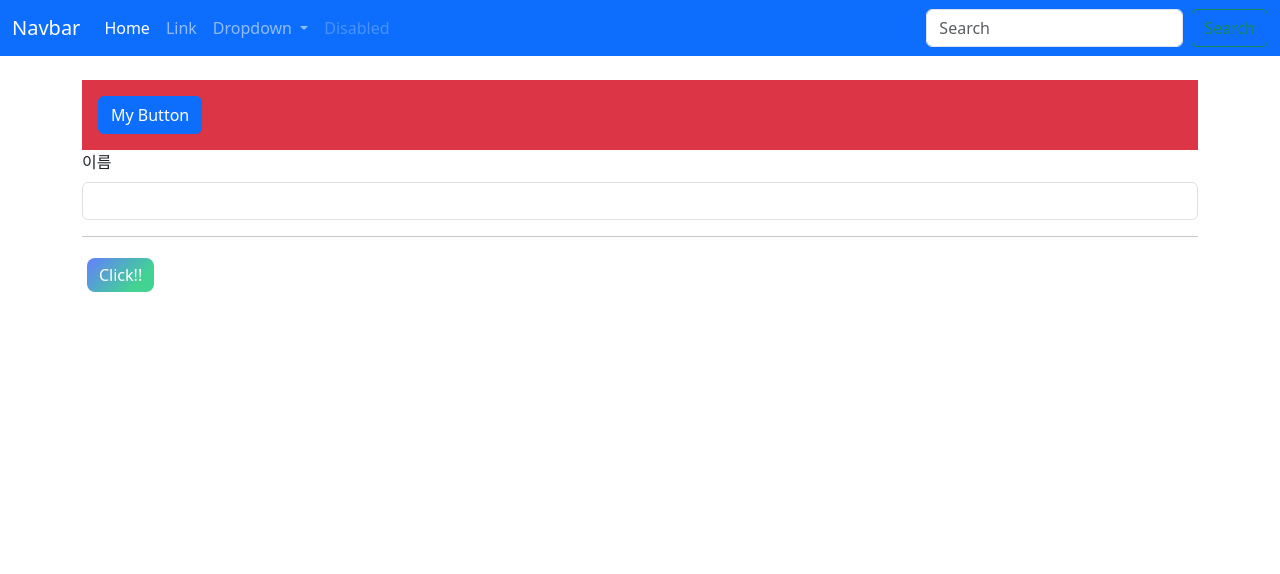
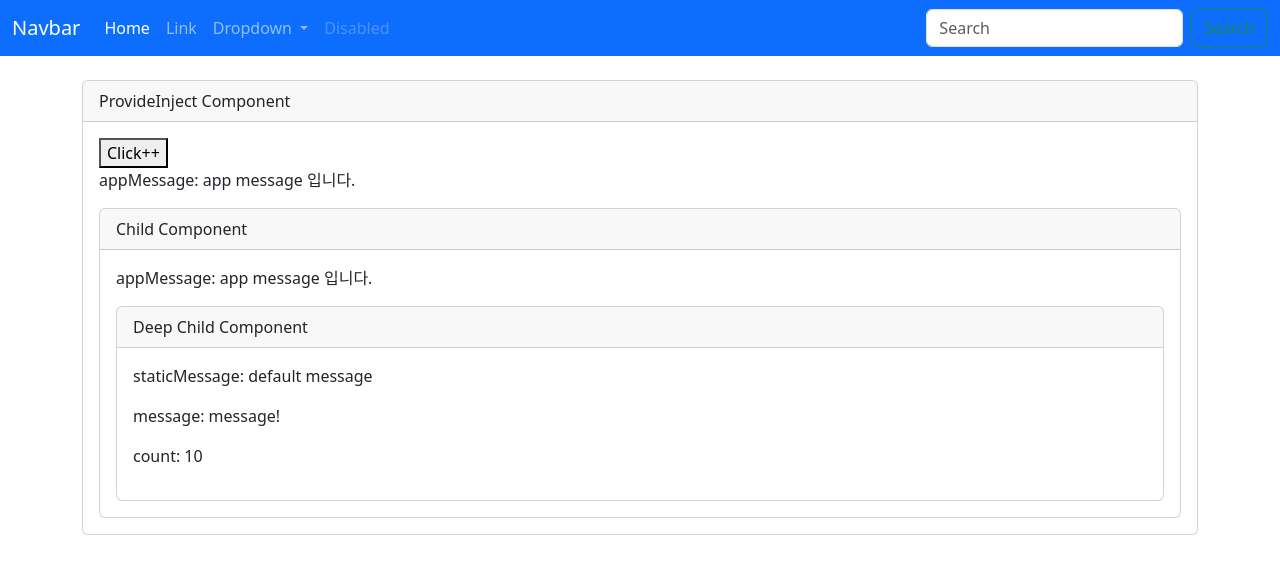
Before and after one commit to inpa12/learn-vue, a Vue app: page / in a window 1280 px wide. Shown: the top 574 px of the page. Built offline with nearby package versions, Linux system fonts and the light colour scheme.

Commit message:
20250507-2

```diff
--- /dev/null
+++ b/src/components/Child.vue
@@ -0,0 +1,30 @@
+<template>
+    <div class="card">
+        <div class="card-header">Child Component</div>
+        <div class="card-body">
+            <p>appMessage: {{ appMessage }}</p>
+            <DeepChild></DeepChild>
+        </div>
+    </div>
+</template>
+
+<script>
+import { inject } from 'vue';
+import DeepChild from './DeepChild.vue';
+
+export default {
+    components: {
+        DeepChild,
+    },
+    setup () {
+        const appMessage = inject('app-message');
+        return {
+            appMessage,
+        }
+    }
+}
+</script>
+
+<style lang="scss" scoped>
+
+</style>
--- /dev/null
+++ b/src/components/DeepChild.vue
@@ -0,0 +1,27 @@
+<template>
+	<div class="card">
+		<div class="card-header">Deep Child Component</div>
+		<div class="card-body">
+			<p>staticMessage: {{ staticMessage }}</p>
+			<p>message: {{ message }}</p>
+			<p>count: {{ count }}</p>
+		</div>
+	</div>
+</template>
+
+<script>
+import { inject } from 'vue';
+
+export default {
+	setup() {
+		const staticMessage = inject('static-message', 'default message');
+		const { message, updateMessage } = inject('message');
+        updateMessage('!');
+        message.value = message.value + '!';
+		const count = inject('count');
+		return { staticMessage, message, count };
+	},
+};
+</script>
+
+<style lang="scss" scoped></style>
--- a/src/components/FancyButton.vue
+++ b/src/components/FancyButton.vue
@@ -1,7 +1,6 @@
 <template>
 	<button class="fancy-btn">
-		<!-- <slot :fancy-message="fancyMessage"><span>!!</span>Default Click!!</slot> -->
-         <slot></slot>
+		<slot :fancy-message="fancyMessage"><span>!!</span>Default Click!!</slot>
 	</button>
 </template>
 
@@ -10,9 +9,8 @@ import { ref } from 'vue';
 
 export default {
 	setup() {
-		//const fancyMessage = ref('Fancy Message');
-		//return { fancyMessage };
-        return {}
+		const fancyMessage = ref('Fancy Message');
+		return { fancyMessage };
 	},
 };
 </script>
--- /dev/null
+++ b/src/components/ProvideInject.vue
@@ -0,0 +1,44 @@
+<template>
+    <div class="container py-4">
+        <div class="card">
+			<div class="card-header">ProvideInject Component</div>
+            <div class="card-body">
+                <button @click="count++">Click++</button>
+                <p>appMessage: {{ appMessage }}</p>
+                <Child></Child>
+            </div>
+        </div>
+    </div>
+</template>
+
+<script>
+import { inject, provide, ref, readonly } from 'vue';
+import Child from './Child.vue';
+export default {
+    components: {
+        Child,
+    },
+    setup () {
+        const staticMessage = 'static message';
+		const message = ref('message');
+        const updateMessage = appendMessage => {
+			message.value = message.value + appendMessage;
+		};
+        const count = ref(10);
+        //provide('static-message', staticMessage);
+
+        provide('message', { message: readonly(message), updateMessage });
+        provide('count', count);
+
+        const appMessage = inject('app-message');
+		return { count, appMessage };
+    },
+    mounted() {
+		console.log('this.msg: ', this.msg);
+	},
+}
+</script>
+
+<style lang="scss" scoped>
+
+</style>
--- a/src/components/TheView.vue
+++ b/src/components/TheView.vue
@@ -1,34 +1,22 @@
 <template>
     <main>
-        <div class="container py-4">
-            <MyButton class="my-button" id="my-button" @click="sayHello"></MyButton>
-            <LabelInput label="이름" data-id="id입니다."></LabelInput>
-            <hr />
-            <FancyButton>Click!!</FancyButton>
-        </div>
+        <ProvideInject></ProvideInject>
     </main>
 </template>
 
 <script>
-import MyButton from './MyButton.vue'
-import LabelInput from './LabelInput.vue'
-import FancyButton from './FancyButton.vue'
+import ProvideInject from './ProvideInject.vue';
 
 export default {
     components: {
-        MyButton,
-        LabelInput,
-        FancyButton
+        ProvideInject,
     },
-    setup() {
-        const sayHello = () => {
-           alert('안녕하세요!')
-        }
-        return {
-            sayHello
-        }
-    },
+    setup () {
+        return{}
+    }
 }
 </script>
 
-<style lang="scss" scoped></style>
+<style lang="scss" scoped>
+
+</style>
--- a/src/main.js
+++ b/src/main.js
@@ -10,5 +10,7 @@ const app = createApp(App)
 
 //app.component('AppCard', AppCard)
 
+app.provide('app-message', 'app message 입니다.')
+app.config.globalProperties.msg = 'hello'
 app.mount('#app')
 import 'bootstrap/dist/js/bootstrap.bundle.min.js'
```
Also changed, not shown: src/components/AppCard.vue (+17 -43 lines), src/components/Example.vue (added, +65 -0 lines), src/components/PostItem.vue (added, +62 -0 lines).
